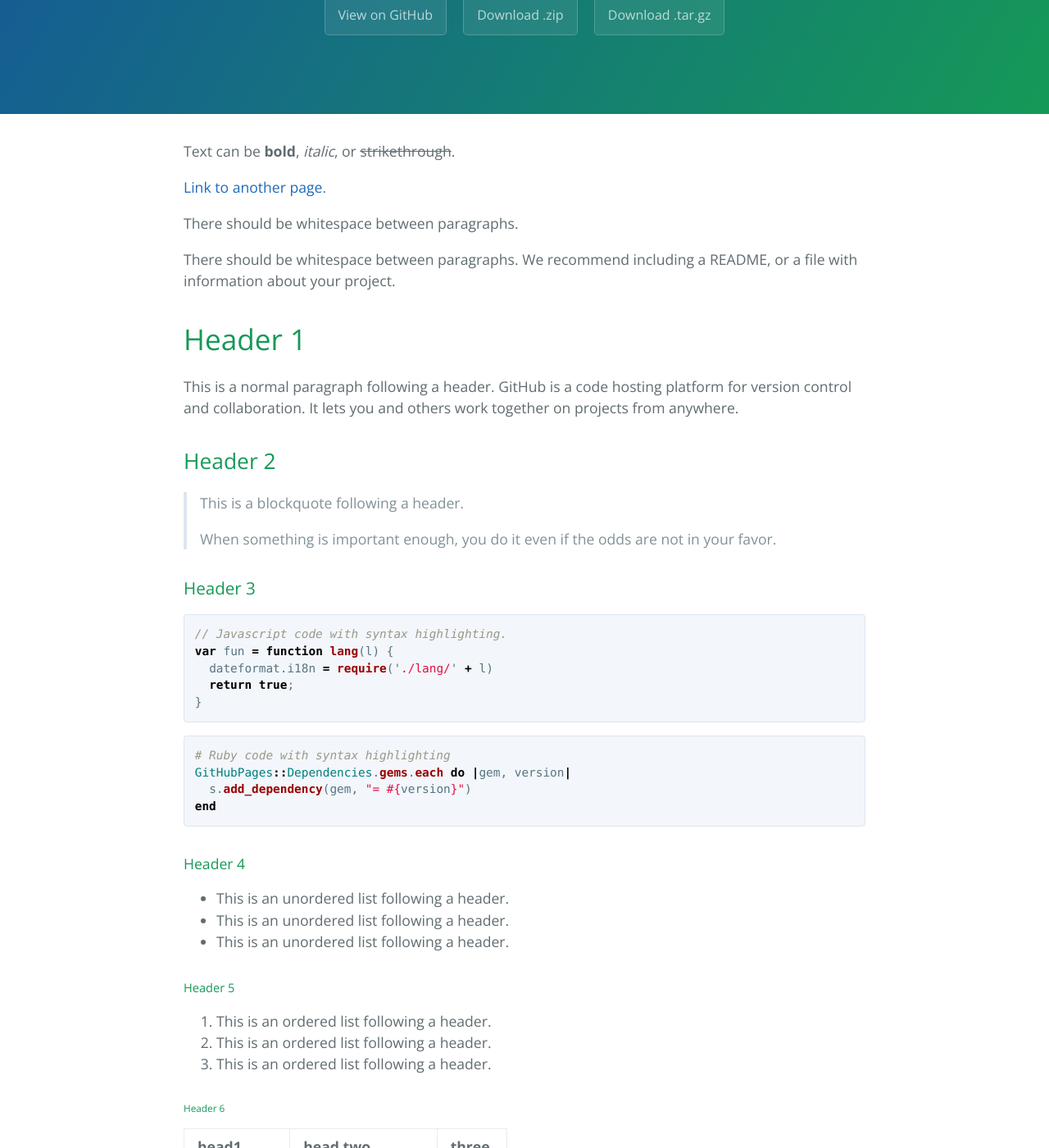
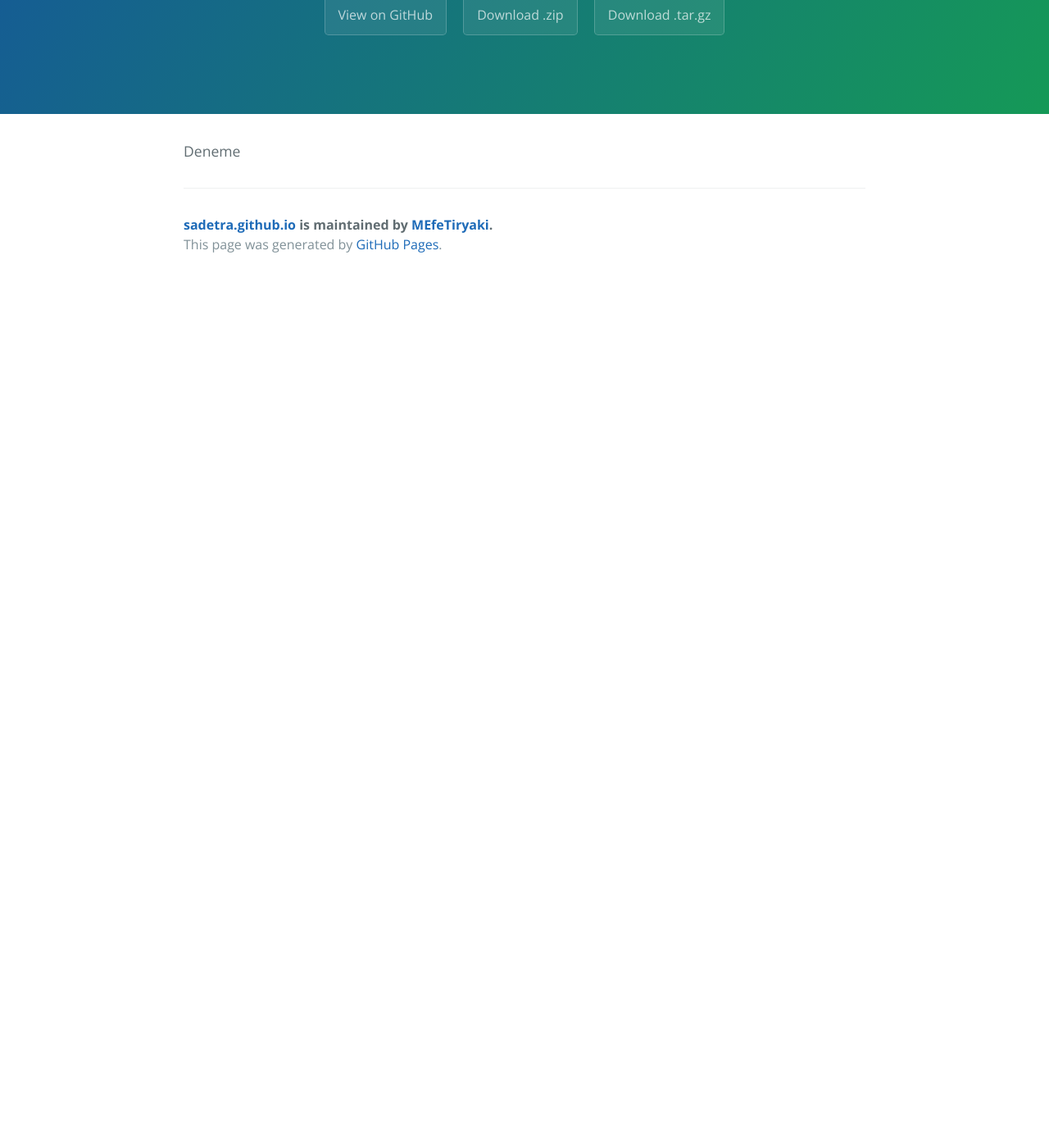
Before and after one commit to MEfeTiryaki/sadetra.github.io, a Jekyll site: the page built from index.md, in a window 1280 px wide and 1400 px high, scrolled down 244 px. Shown: the whole window at 82% size. Built offline with Jekyll 4.4.1, drawn with Linux system fonts in a browser that asks for light colours; our own code applies the rules of GitHub Pages for plain Markdown files; after the commit the page ends 900 px from its top, so only the background shows below that; some of the changed text lies outside the part shown.

Commit message:
Update index.md

````diff
--- a/index.md
+++ b/index.md
@@ -1,123 +1 @@
----
-layout: default
----
-
-Text can be **bold**, _italic_, or ~~strikethrough~~.
-
-[Link to another page](./another-page.html).
-
-There should be whitespace between paragraphs.
-
-There should be whitespace between paragraphs. We recommend including a README, or a file with information about your project.
-
-# Header 1
-
-This is a normal paragraph following a header. GitHub is a code hosting platform for version control and collaboration. It lets you and others work together on projects from anywhere.
-
-## Header 2
-
-> This is a blockquote following a header.
->
-> When something is important enough, you do it even if the odds are not in your favor.
-
-### Header 3
-
-```js
-// Javascript code with syntax highlighting.
-var fun = function lang(l) {
-  dateformat.i18n = require('./lang/' + l)
-  return true;
-}
-```
-
-```ruby
-# Ruby code with syntax highlighting
-GitHubPages::Dependencies.gems.each do |gem, version|
-  s.add_dependency(gem, "= #{version}")
-end
-```
-
-#### Header 4
-
-*   This is an unordered list following a header.
-*   This is an unordered list following a header.
-*   This is an unordered list following a header.
-
-##### Header 5
-
-1.  This is an ordered list following a header.
-2.  This is an ordered list following a header.
-3.  This is an ordered list following a header.
-
-###### Header 6
-
-| head1        | head two          | three |
-|:-------------|:------------------|:------|
-| ok           | good swedish fish | nice  |
-| out of stock | good and plenty   | nice  |
-| ok           | good `oreos`      | hmm   |
-| ok           | good `zoute` drop | yumm  |
-
-### There's a horizontal rule below this.
-
-* * *
-
-### Here is an unordered list:
-
-*   Item foo
-*   Item bar
-*   Item baz
-*   Item zip
-
-### And an ordered list:
-
-1.  Item one
-1.  Item two
-1.  Item three
-1.  Item four
-
-### And a nested list:
-
-- level 1 item
-  - level 2 item
-  - level 2 item
-    - level 3 item
-    - level 3 item
-- level 1 item
-  - level 2 item
-  - level 2 item
-  - level 2 item
-- level 1 item
-  - level 2 item
-  - level 2 item
-- level 1 item
-
-### Small image
-
-![Octocat](https://assets-cdn.github.com/images/icons/emoji/octocat.png)
-
-### Large image
-
-![Branching](https://guides.github.com/activities/hello-world/branching.png)
-
-
-### Definition lists can be used with HTML syntax.
-
-<dl>
-<dt>Name</dt>
-<dd>Godzilla</dd>
-<dt>Born</dt>
-<dd>1952</dd>
-<dt>Birthplace</dt>
-<dd>Japan</dd>
-<dt>Color</dt>
-<dd>Green</dd>
-</dl>
-
-```
-Long, single-line code blocks should not wrap. They should horizontally scroll if they are too long. This line should be long enough to demonstrate this.
-```
-
-```
-The final element.
-```
+Deneme
````
